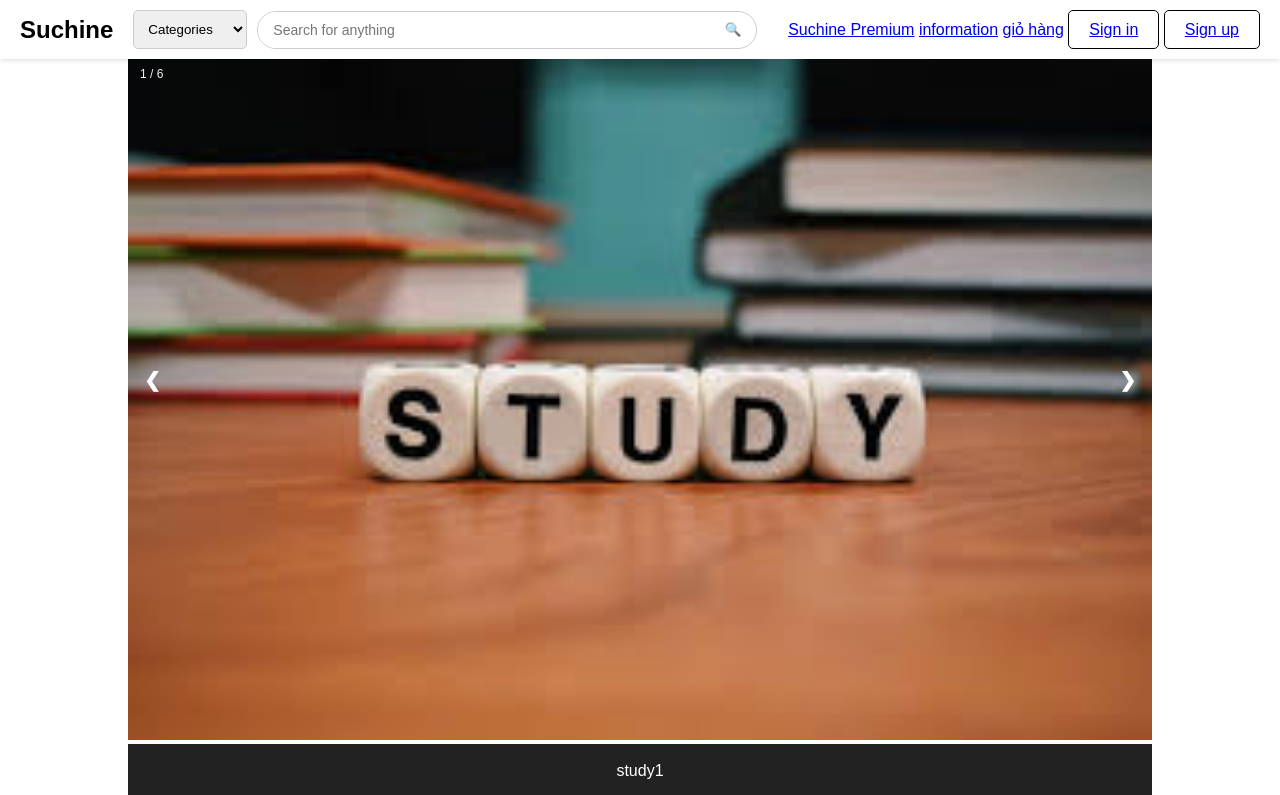
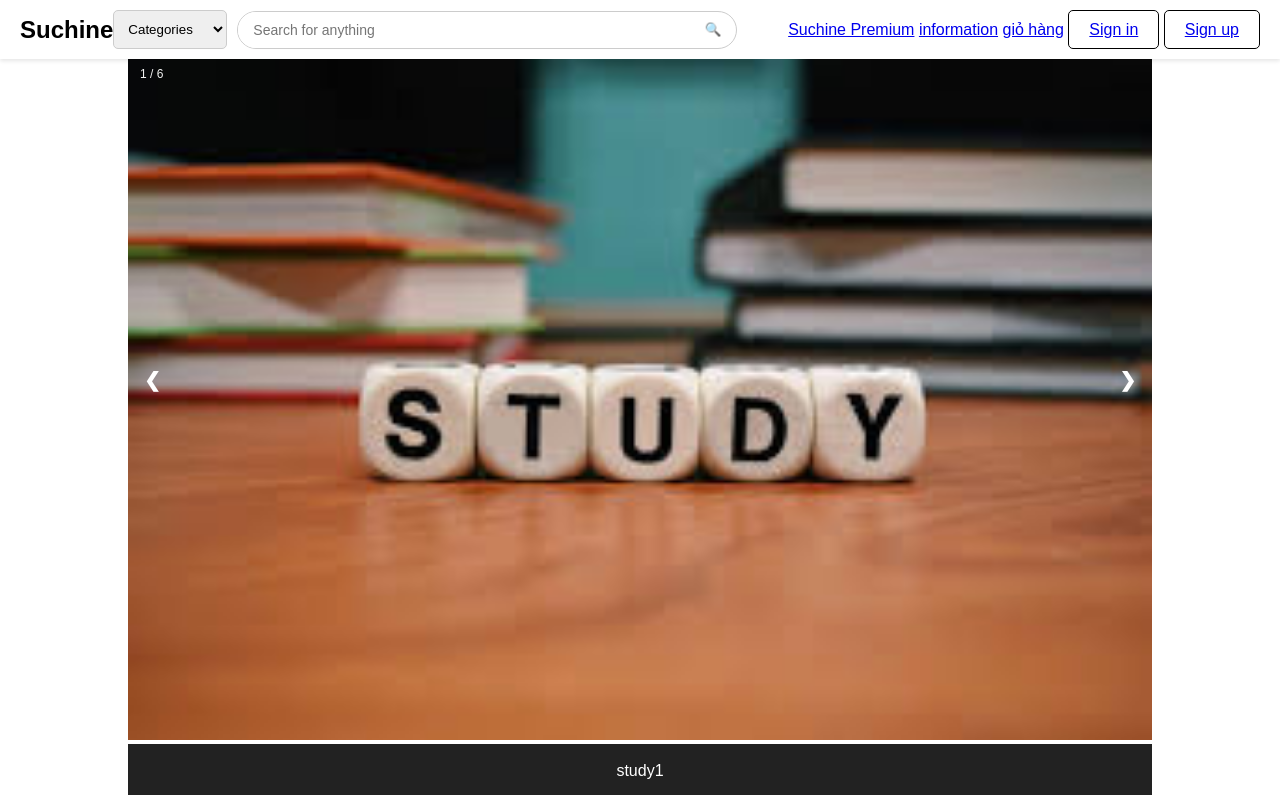
Before and after one commit to beotron0406/project-ca-nhan, a plain HTML site: page index.html in a window 1280 px wide. Shown: the top 795 px of the page. Drawn offline with Linux system fonts and the light colour scheme.

Commit message:
remove margin: 0 20px; and add padding in nav-center

```diff
--- a/style.css
+++ b/style.css
@@ -28,7 +28,7 @@ nav {
     display: flex;
     align-items: center;
     flex-grow: 1;
-    margin: 0 20px;
+    padding:0;
 }
 
 .search-bar {
```
